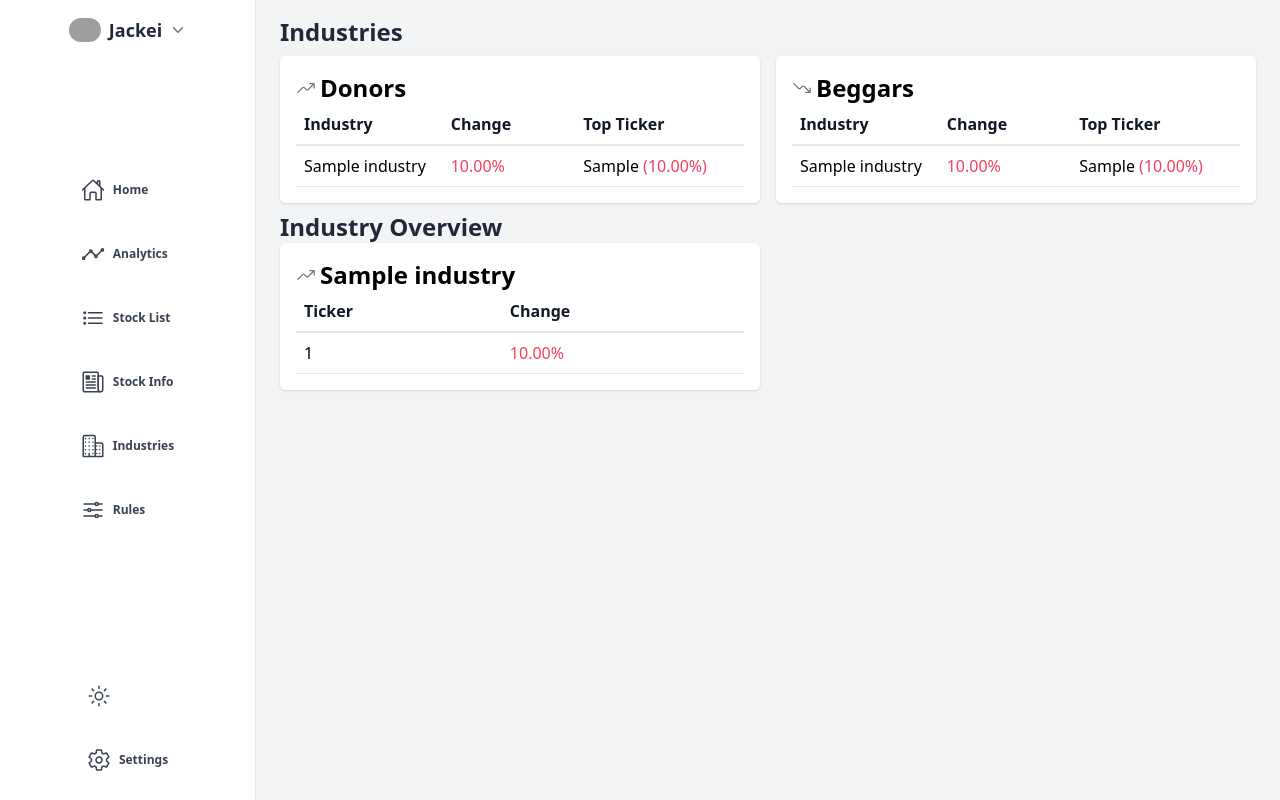
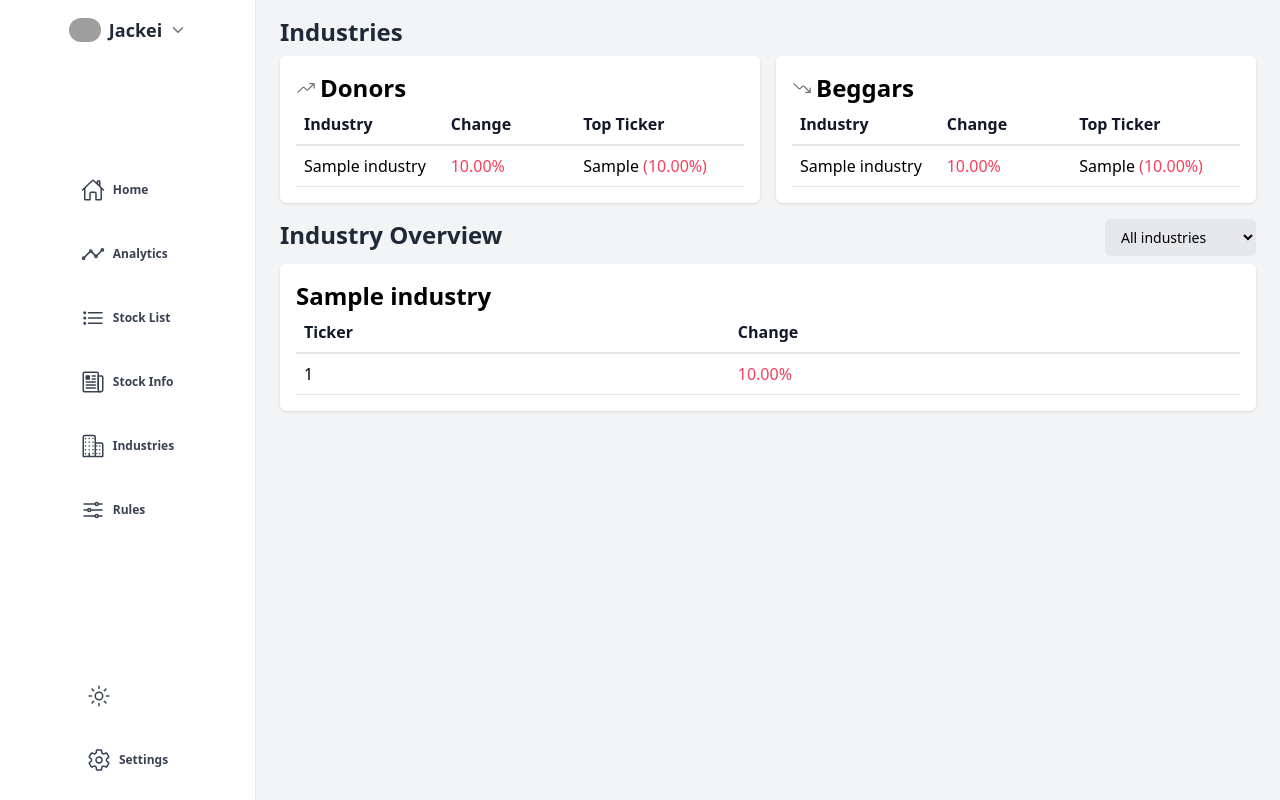
Before and after one commit to audreylai/wallstreetbeggars, a Flask app: template templates/industries.html in a window 1280 px wide. Run offline with Flask 2, Linux system fonts and the light colour scheme; the template is opened without the code that fills it: most values are stand-ins (such as "Sample title", 1, 10 or a date in 2020); style sheets or scripts are compiled from the project's sources; grey boxes are pictures that could not be loaded.

Commit message:
slow ver of industry overview filter

```diff
--- a/app.py
+++ b/app.py
@@ -125,7 +125,14 @@ def industries():
 		else:
 			losers.append((industries_pct['labels'][i], industries_pct['data'][i]))
 	table_data, industry_details = process_gainers_losers_industry(gainers[::-1], losers)
-	return render_template("industries.html", dark_mode=dark_mode, table_data=table_data, industry_details=industry_details)
+	industries = get_all_industries()
+	print(industry_details.keys())
+
+	industry_detail = {}
+	if request.method == "POST":
+		industry_detail = {request.values.get("industry_detail"): industry_details[request.values.get("industry_detail")]}
+		print(industry_detail)
+	return render_template("industries.html", dark_mode=dark_mode, table_data=table_data, industry_details=industry_details, industries=industries, industry_detail=industry_detail)
 
 # this should be an api
 @app.route("/update-active", methods=["POST"])
--- a/templates/industries.html
+++ b/templates/industries.html
@@ -1,6 +1,7 @@
-{% extends "base.html" %} {% block title %} Stock List {% endblock %}
+{% extends "base.html" %} {% block title %} Industries {% endblock %}
 {% block content %}
-<div class="flex flex-col w-screen h-screen px-6 py-4 space-y-2 overflow-y-scroll bg-gray-100 dark:bg-zinc-900">
+<div class="flex flex-col w-screen h-screen px-6 py-4 space-y-4 overflow-y-scroll bg-gray-100 dark:bg-zinc-900">
+	<div class="space-y-2">
 		<h1 class="text-2xl font-black text-gray-800 dark:text-zinc-100">
 			Industries
 		</h1>
@@ -121,15 +122,30 @@
 				</table>
 			</div>
 		</div>
-	<div>
+	</div>
+	<div class="space-y-2">
+		<div class="flex justify-between w-full">
 			<h1 class="text-2xl font-black text-gray-800 dark:text-zinc-100">
 			Industry Overview
 			</h1>
-		<div class="grid grid-cols-2 gap-4">
-			{% for industry, table_data in industry_details.items() %}
+			<form>
+				<select
+					name="industry_detail"
+					class="px-3 py-2 text-sm bg-gray-200 rounded-md placeholder:normal-case dark:text-zinc-300 dark:bg-zinc-800 placeholder:text-gray-400 dark:placeholder:text-zinc-500"
+					onchange="filter_industry(this.form)"
+					>
+					<option value="" {% if filter_industry=="" %} selected {% endif %}>All industries</option>
+					{% for industry in industries %}
+					<option value="{{industry}}" {% if filter_industry==industry %} selected {% endif %}>{{industry}}</option>
+					{% endfor %}
+				</select>
+			</form>
+		</div>
+		<div id="industry_detail">
+			{% for industry, table_data in industry_detail.items() %}
 			<div class="p-4 bg-white rounded-md shadow dark:bg-zinc-800">
+
 				<div class="flex items-center space-x-1">
-					<ion-icon name="trending-up-outline" class="w-5 h-5 text-zinc-500"></ion-icon>
 					<h2 class="text-2xl font-semibold dark:text-zinc-200">
 						{{industry}}
 					</h2>
@@ -176,3 +192,16 @@
 	</div>
 </div>
 {% endblock %}
+{% block script %}
+<script>
+	function filter_industry(evt) {
+		const formData = new FormData(evt);
+		const params = Object.fromEntries(formData);
+
+		$.post("/industries", params, function (data) {
+			console.log($("#industry_detail"))
+			$("#industry_detail").html($(data).find("#industry_detail"))
+		})
+	}
+</script>
+{% endblock %}
--- a/templates/stock-list.html
+++ b/templates/stock-list.html
@@ -16,7 +16,7 @@
 				class="h-2 bg-gray-200 rounded-lg appearance-none cursor-pointer dark:bg-gray-700"
 				onchange="edit_mkt_cap(this)" />
 		</form>
-		<form method="POST" action="{{ url_for('stock_list_page') }}">
+		<form>
 			<select id="industry-filter"
 				class="block px-2 py-1 text-sm bg-gray-200 rounded-md placeholder:normal-case dark:text-zinc-300 dark:bg-zinc-800 placeholder:text-gray-400 dark:placeholder:text-zinc-500"
 				name="filter_industry" onchange="redrawTable(this.form); return false;">
```
Lines whose indentation alone changed are shown as unchanged.
